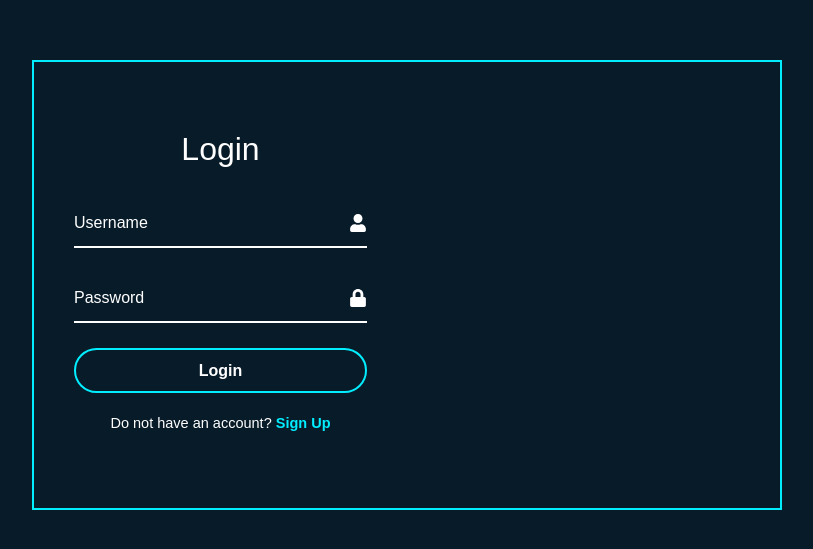
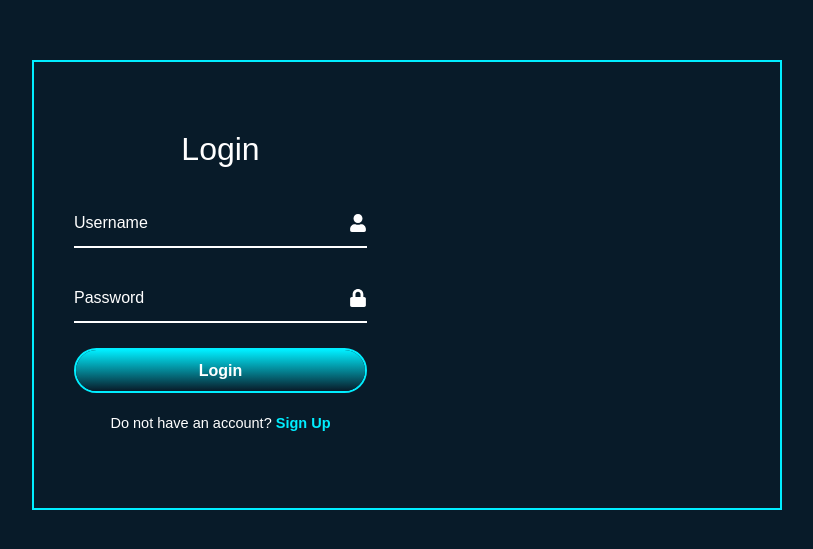
Before and after one commit to Shahidul-Islam-Jony/Awesome-Design, a React (Vite) app: page /login in a window 1280 px wide. Shown: the part 115-664 px from the top of the page, without its empty margins (233-1046 px from the left). Built offline with nearby package versions, Linux system fonts and the light colour scheme.

Commit message:
Login page text input box and Login button animated

```diff
--- a/src/pages/LoginRegistration/LoginStyle.css
+++ b/src/pages/LoginRegistration/LoginStyle.css
@@ -59,6 +59,17 @@ body{
     border: none;
     outline: none;
     border-bottom: 2px solid #fff;
+    font-size: 16px;
+    color: #fff;
+    padding-right: 23px;
+    font-weight: 500;
+    transition: 0.5s; /*for bottom border when text up animated */
+}
+
+/*for bottom border when text up animated */
+.input-box input:focus,
+.input-box input:valid{
+    border-bottom-color: #0ef;
 }
 
 .input-box label{
@@ -69,7 +80,16 @@ body{
     font-size: 16px;
     color: #fff;
     pointer-events: none;
+    transition: 0.5s;   /* for text up animation */
 }
+
+/* For text up animation */
+.input-box input:focus~label,
+.input-box input:valid~label{
+    top: -5px;
+    color: #0ef;
+}
+
 
 .input-box .icon{
     position: absolute;
@@ -78,6 +98,13 @@ body{
     transform: translateY(-50%);
     color: #fff;
     font-size: 18px;
+    transition: 0.5s;   /*for Change color of Icon  when text up animated */
+}
+
+/*for Change color of Icon  when text up animated */
+.input-box input:focus~.icon,
+.input-box input:valid~.icon{
+    color: #0ef;
 }
 
 .btn1{
@@ -92,6 +119,25 @@ body{
     font-size: 16px;
     color: #fff;
     font-weight: 600;
+    z-index: 1;
+    overflow: hidden;   /* hide overflow gradient color */
+}
+
+/* button animation */
+.btn1::before{
+    content: '';
+    position: absolute;
+    top: -100%;
+    left: 0;
+    width: 100%;
+    height: 300%;
+    background: linear-gradient(#081b29,#0ef,#081b29,#0ef);
+    z-index: -1;
+    transition: 0.5s;
+}
+
+.btn1:hover::before{
+    top: 0;
 }
 
 .form-box .logreg-link{
```
